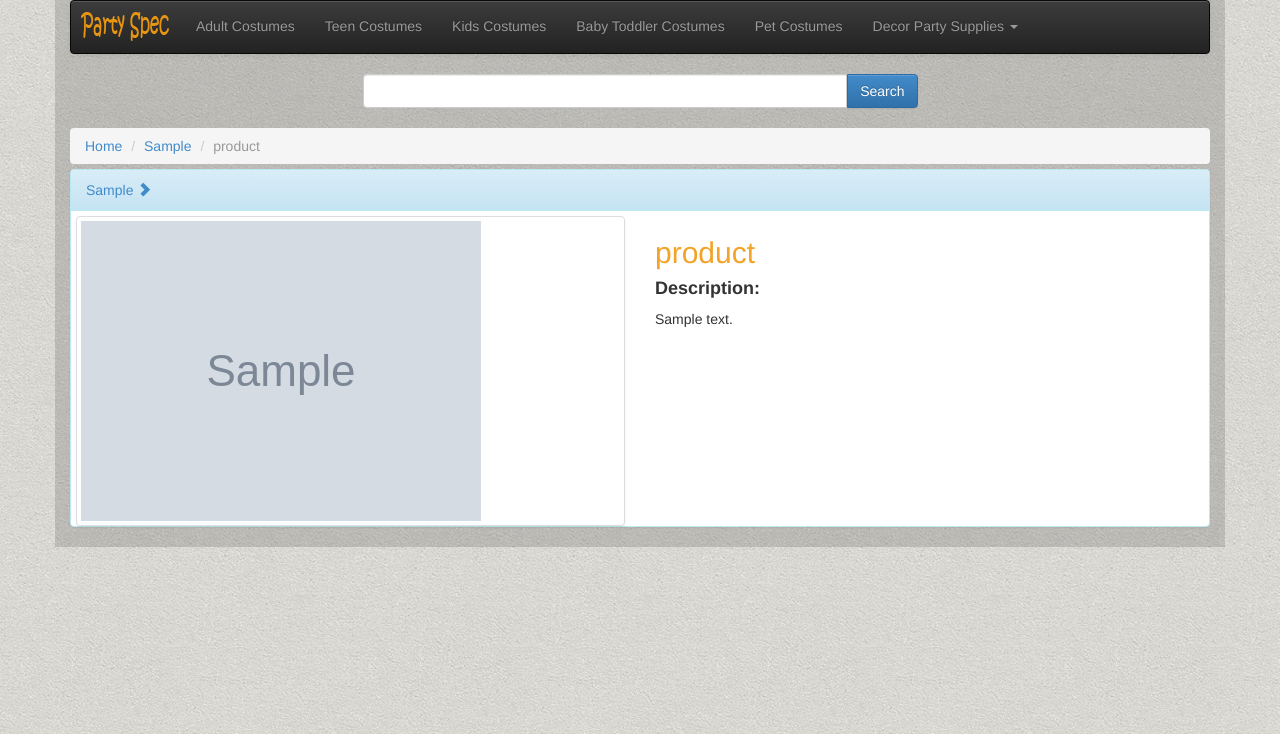
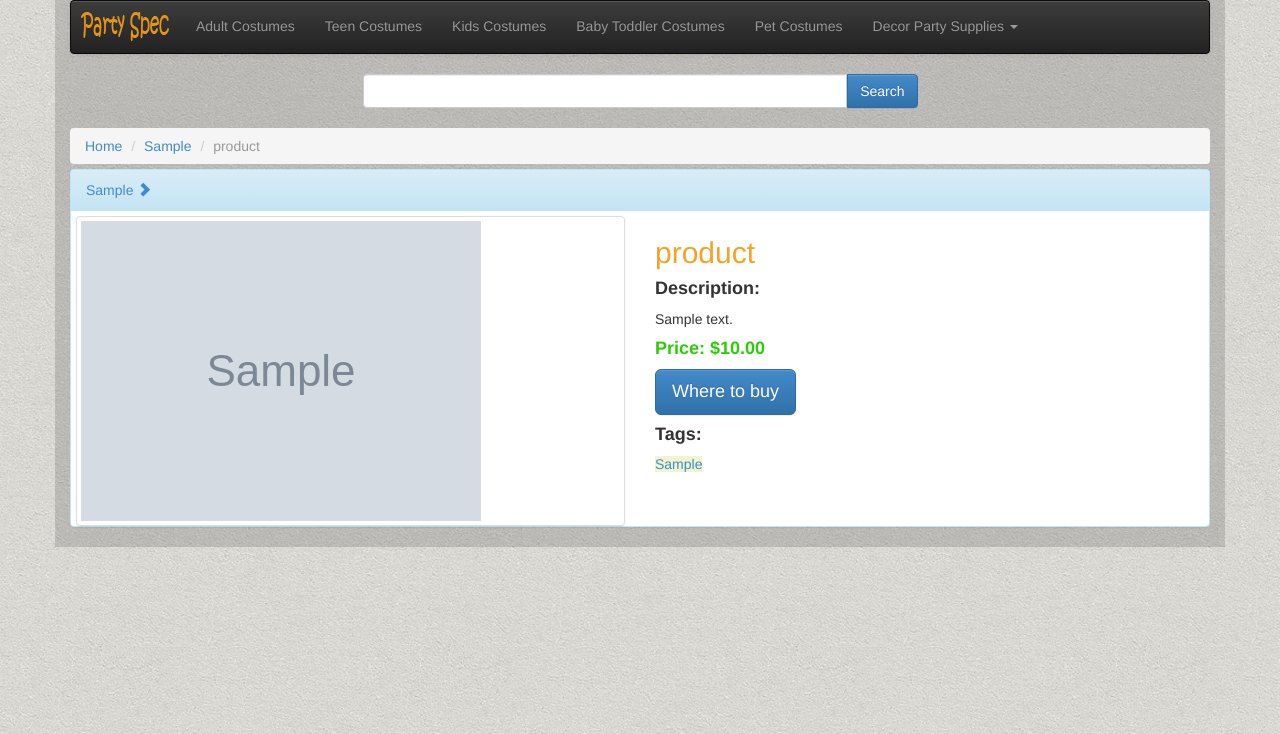
Before and after one commit to mgreach/costumiser, a Django app: page /id/1/ in a window 1280 px wide. Shown: the top 734 px of the page. Run offline with Django 3.2, Linux system fonts and the light colour scheme; tables that the repository leaves empty hold one stand-in row (values such as "Sample post"); grey boxes marked "Sample" are stand-in pictures; some libraries are stand-ins or nearby versions.

Commit message:
item page

```diff
--- a/main/views.py
+++ b/main/views.py
@@ -110,7 +110,8 @@ def item(request, id):
     product = Product.objects.get(pk=id)
     product.IMAGEURL = product.IMAGEURL.replace('250', '1000')
     product.NAME = rotate_name(product.NAME)
-    context = {'product': product, 'category': product.ADVERTISERCATEGORY.replace(' ', '_')}
+    tags = set(product.KEYWORDS.split(','))
+    context = {'product': product, 'category': product.ADVERTISERCATEGORY.replace(' ', '_'), 'tags': tags}
     return render_to_response('item.html', context, context_instance=RequestContext(request))
 
 
--- a/templates/item.html
+++ b/templates/item.html
@@ -14,44 +14,64 @@
       <script src="/static/js/respond.min.js"></script>
     <![endif]-->
     <style>
-        body{
+        body {
             background-color: #eea236;
             background-image: url(/static/img/sandpaper.png);
         }
-        .container{
+
+        .container {
             background-color: #ffffff;
         }
-        .search-box{
+
+        .search-box {
             margin-left: auto;
             margin-right: auto;
             width: 50%;
             margin-bottom: 20px;
         }
-        .product-thumb:hover{
+
+        .product-thumb:hover {
             /*background-color: #e1edf7;*/
             border: 1px solid #f2a328;
         }
 
-        .logo{
+        .logo {
             padding: 10px;
         }
+
         .panel-info {
             background-color: #ffffff;
         }
-        .container{
+
+        .container {
             background-color: rgba(93, 93, 93, 0.24);
         }
-        .product-row{
+
+        .product-row {
             padding: 5px 5px 0 5px;
         }
-        .col-sm-6, .col-md-3, .col-lg-3{
+
+        .col-sm-6, .col-md-3, .col-lg-3 {
             padding-bottom: 5px;
         }
-        .breadcrumb{
+
+        .breadcrumb {
             margin-bottom: 5px;
         }
-        .name{
+
+        .name {
             color: #f2a328;
+        }
+
+        .price {
+            color: #2dcc07;
+        }
+
+        .tag {
+            background-color: #f0f4d1;
+        }
+        .share{
+            margin-top: 20px;
         }
     </style>
 </head>
@@ -78,7 +98,8 @@
                 <li><a href="/cat/Baby_Toddler_Costumes/1/">Baby Toddler Costumes</a></li>
                 <li><a href="/cat/Pet_Costumes/1/">Pet Costumes</a></li>
                 <li class="dropdown">
-        <a href="#" class="dropdown-toggle" data-toggle="dropdown">Decor Party Supplies <b class="caret"></b></a>
+                    <a href="#" class="dropdown-toggle" data-toggle="dropdown">Decor Party Supplies <b
+                            class="caret"></b></a>
                     <ul class="dropdown-menu">
                         <li><a href="#">Action</a></li>
                         <li><a href="#">Another action</a></li>
@@ -88,21 +109,25 @@
                     </ul>
                 </li>
             </ul>
-  </div><!-- /.navbar-collapse -->
+        </div>
+        <!-- /.navbar-collapse -->
     </nav>
 
     <div class="row">
         <div class="search-box">
             <div class="col-lg-12">
                 <div class="input-group">
-      <input  type="text" class="form-control">
+                    <input type="text" class="form-control">
       <span class="input-group-btn">
         <button class="btn btn-primary" type="button">Search</button>
       </span>
-    </div><!-- /input-group -->
-  </div><!-- /.col-lg-6 -->
                 </div>
-</div><!-- /.row -->
+                <!-- /input-group -->
+            </div>
+            <!-- /.col-lg-6 -->
+        </div>
+    </div>
+    <!-- /.row -->
 
     <ol class="breadcrumb">
         <li><a href="/">Home</a></li>
@@ -111,25 +136,49 @@
     </ol>
 
     <div class="panel panel-info">
-<div class="panel-heading"><a href="/cat/{{ category }}/1">{{ product.ADVERTISERCATEGORY }} <span class="glyphicon glyphicon-chevron-right"></span></a></div>
+        <div class="panel-heading"><a href="/cat/{{ category }}/1">{{ product.ADVERTISERCATEGORY }} <span
+                class="glyphicon glyphicon-chevron-right"></span></a></div>
         <div class="row product-row">
             <div class="col-sm-12 col-md-6 col-lg-6">
 
                 <div class="thumbnail product-thumb">
                     <a href="/get/{{ product.pk }}">
-      <img id="img_zoom" src="{{ product.IMAGEURL }}" alt="{{ product.NAME }}" class="img-responsive" data-zoom-image="{{ product.IMAGEURL }}">
+                        <img id="img_zoom" src="{{ product.IMAGEURL }}" alt="{{ product.NAME }}" class="img-responsive"
+                             data-zoom-image="{{ product.IMAGEURL }}">
                     </a>
                 </div>
             </div>
             <div class="col-sm-12 col-md-6 col-lg-6">
                 <h2 class="name">{{ product.NAME }}</h2>
                 <h4><strong>Description:</strong></h4>
+
                 <p>{{ product.DESCRIPTION }}</p>
+                <h4 class="price"><strong>Price: ${{ product.PRICE }}</strong></h4>
+                <a href="/get/{{ product.pk }}" class="btn btn-primary btn-lg">Where to buy</a>
+                <h4><strong>Tags:</strong></h4>
+                {% for tag in tags %}
+                    <a class='tag' href="/serch/{{ tag }}">{{ tag }}</a>
+                {% endfor %}
+                <div class="share">
+                    <!-- AddThis Button BEGIN -->
+                    <div class="addthis_toolbox addthis_default_style ">
+                        <a class="addthis_button_facebook_like" fb:like:layout="button_count"></a>
+                        <a class="addthis_button_tweet"></a>
+                        <a class="addthis_button_pinterest_pinit" pi:pinit:layout="horizontal"></a>
+                        <a class="addthis_counter addthis_pill_style"></a>
                     </div>
-</div></div>
+                    <script type="text/javascript">var addthis_config = {"data_track_addressbar": true};</script>
+                    <script type="text/javascript"
+                            src="//s7.addthis.com/js/300/addthis_widget.js#pubid=ra-4dbd98d77f51bee4"></script>
+                    <!-- AddThis Button END -->
+                </div>
+            </div>
+        </div>
+    </div>
 
 
-</div></div>
+</div>
+</div>
 <!-- jQuery (necessary for Bootstrap's JavaScript plugins) -->
 <script src="/static/js/jquery.js"></script>
 <!-- Include all compiled plugins (below), or include individual files as needed -->
@@ -137,7 +186,7 @@
 <script src="/static/js/jquery.ui.totop.js"></script>
 <script src="/static/js/jquery.elevateZoom-3.0.3.min.js"></script>
 <script>
-    $(function() {
+    $(function () {
         $("#img_zoom").elevateZoom();
     });
 </script>
```
Lines whose indentation alone changed are shown as unchanged.
